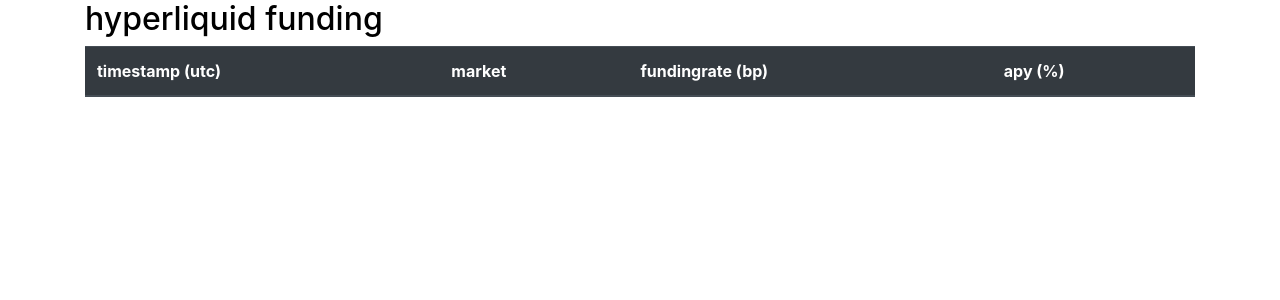
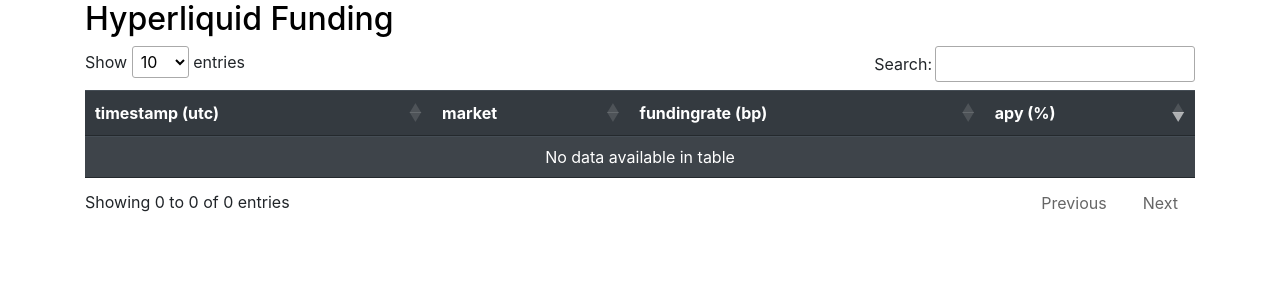
Before and after one commit to mnkil/bomy-web, a Django app: template templates/table.html in a window 1280 px wide. Shown: the top 300 px of the page. Run offline with Django 4.2, Linux system fonts and the light colour scheme; the template is opened without the code that fills it, so the values that code supplies are empty; some libraries are stand-ins or nearby versions.

Commit message:
table updated

```diff
--- a/home/views.py
+++ b/home/views.py
@@ -37,7 +37,7 @@
         connection.close()
 
     df.rename(columns={'Timestamp': 'timestamp'}, inplace=True)
-    dft = df.tail(140)
+    dft = df.tail(151)
     dft['apy'] = dft['apy'].multiply(100)
     dft['apy'] = dft['apy'].apply(lambda x: round(x,0))
     dft['fundingrate'] = dft['fundingrate'].multiply(10000)
--- a/templates/chart.html
+++ b/templates/chart.html
@@ -19,7 +19,7 @@
     </style>
 <meta name="viewport" content="width=device-width, initial-scale=1">
 <link rel="stylesheet" href="https://maxcdn.bootstrapcdn.com/bootstrap/4.5.0/css/bootstrap.min.css">
-    <script src="https://ajax.googleapis.com/ajax/libs/jquery/3.5.1/jquery.min.js"></script>
+    <!-- <script src="https://ajax.googleapis.com/ajax/libs/jquery/3.5.1/jquery.min.js"></script> -->
     <script src="https://cdnjs.cloudflare.com/ajax/libs/popper.js/1.16.0/umd/popper.min.js"></script>
     <script src="https://maxcdn.bootstrapcdn.com/bootstrap/4.5.0/js/bootstrap.min.js"></script>
     <script src="https://cdnjs.cloudflare.com/ajax/libs/moment.js/2.29.1/moment.min.js"></script>
--- a/templates/table.html
+++ b/templates/table.html
@@ -4,18 +4,28 @@
   <title>TableView - Startup</title>
   <meta charset="utf-8">
   <meta name="viewport" content="width=device-width, initial-scale=1">
+
+  <!-- Bootstrap CSS -->
   <link rel="stylesheet" href="https://maxcdn.bootstrapcdn.com/bootstrap/4.5.0/css/bootstrap.min.css">
-  <script src="https://ajax.googleapis.com/ajax/libs/jquery/3.5.1/jquery.min.js"></script>
+
+  <!-- DataTables CSS -->
+  <link rel="stylesheet" href="https://cdn.datatables.net/1.13.6/css/jquery.dataTables.min.css">
+
+  <!-- jQuery -->
+  <script src="https://ajax.googleapis.com/ajax/libs/jquery/3.6.0/jquery.min.js"></script>
+
+  <!-- DataTables JS -->
+  <script src="https://cdn.datatables.net/1.13.6/js/jquery.dataTables.min.js"></script>
+
+  <!-- Bootstrap JS -->
   <script src="https://cdnjs.cloudflare.com/ajax/libs/popper.js/1.16.0/umd/popper.min.js"></script>
   <script src="https://maxcdn.bootstrapcdn.com/bootstrap/4.5.0/js/bootstrap.min.js"></script>
 </head>
 <body>
 
 <div class="container">
-	<h2 style="color: black; background-color: white;">hyperliquid funding</h2></u>
-	<h2 class="text-center">
-	<u></u></h2>
-	<table class="table table-dark table-striped">
+  <h2 style="color: black; background-color: white;">Hyperliquid Funding</h2>
+  <table id="fundingTable" class="table table-dark table-striped">
     <thead>
       <tr>
         <th>timestamp (utc)</th>
@@ -25,7 +35,6 @@
       </tr>
     </thead>
     <tbody>
-		<!-- jinja2 Technique -->
       {% if e %}
       {% for i in e %}
       <tr>
@@ -40,33 +49,18 @@
   </table>
 </div>
 
-<!-- <div class="container">
-	<h2 style="color: black; background-color: white;">dydx funding</h2></u>
-	<h2 class="text-center">
-	<u></u></h2>
-	<table class="table table-dark table-striped">
-	<thead>
-	<tr>
-	<th>timestamp (utc)</th>
-	<th>market</th>
-	<th>fundingrate (bp)</th>
-	<th>apy (%)</th>
-	</tr>
-	</thead>
- 	<tbody>
-		{% if d %}
-		{% for i in d %}
-		<tr>
-			<td>{{i.timestamp}}</td>
-			<td>{{i.market}}</td>
-			<td>{{i.fundingrate}}</td>
-			<td>{{i.apy}}</td>
-		</tr>
-		{% endfor %}
-		{% endif %}
-	</tbody>
-	</table>
-</div> -->
+<script>
+  $(document).ready(function() {
+    // Initialize DataTables with filter/sort/pagination
+    $('#fundingTable').DataTable({
+      paging: true,        // Enables pagination
+      searching: true,     // Enables search/filter
+      ordering: true,      // Enables column sorting
+      info: true,          // Shows table info (e.g., "Showing 1 of 10 entries")
+      order: [[3, 'desc']] // Default sorting: first column (timestamp) in descending order
+    });
+  });
+</script>
 
 </body>
 </html>
```
Also changed, not shown: templates/base.html (+28 -7 lines), 4 other files. Lines whose indentation alone changed are shown as unchanged.
